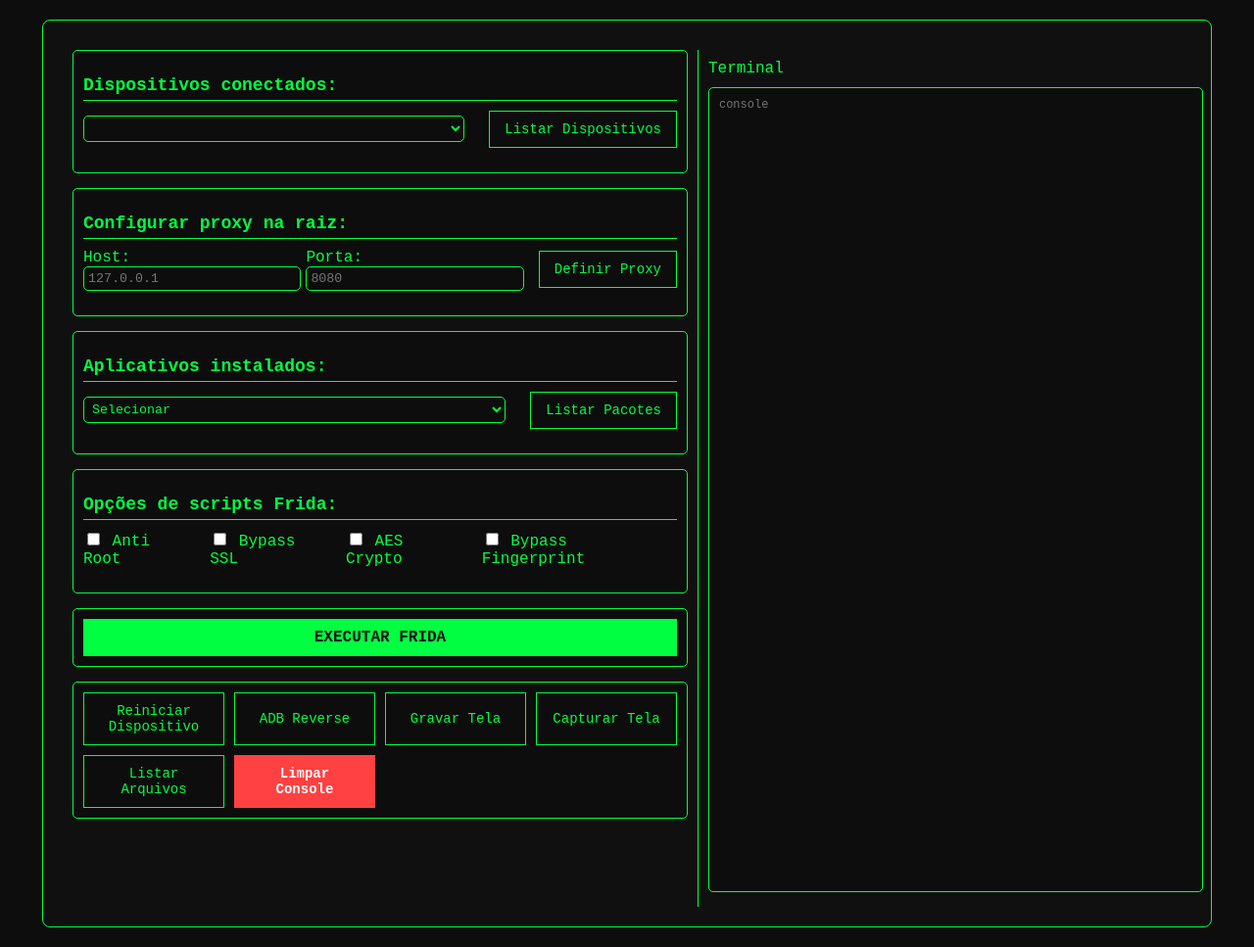
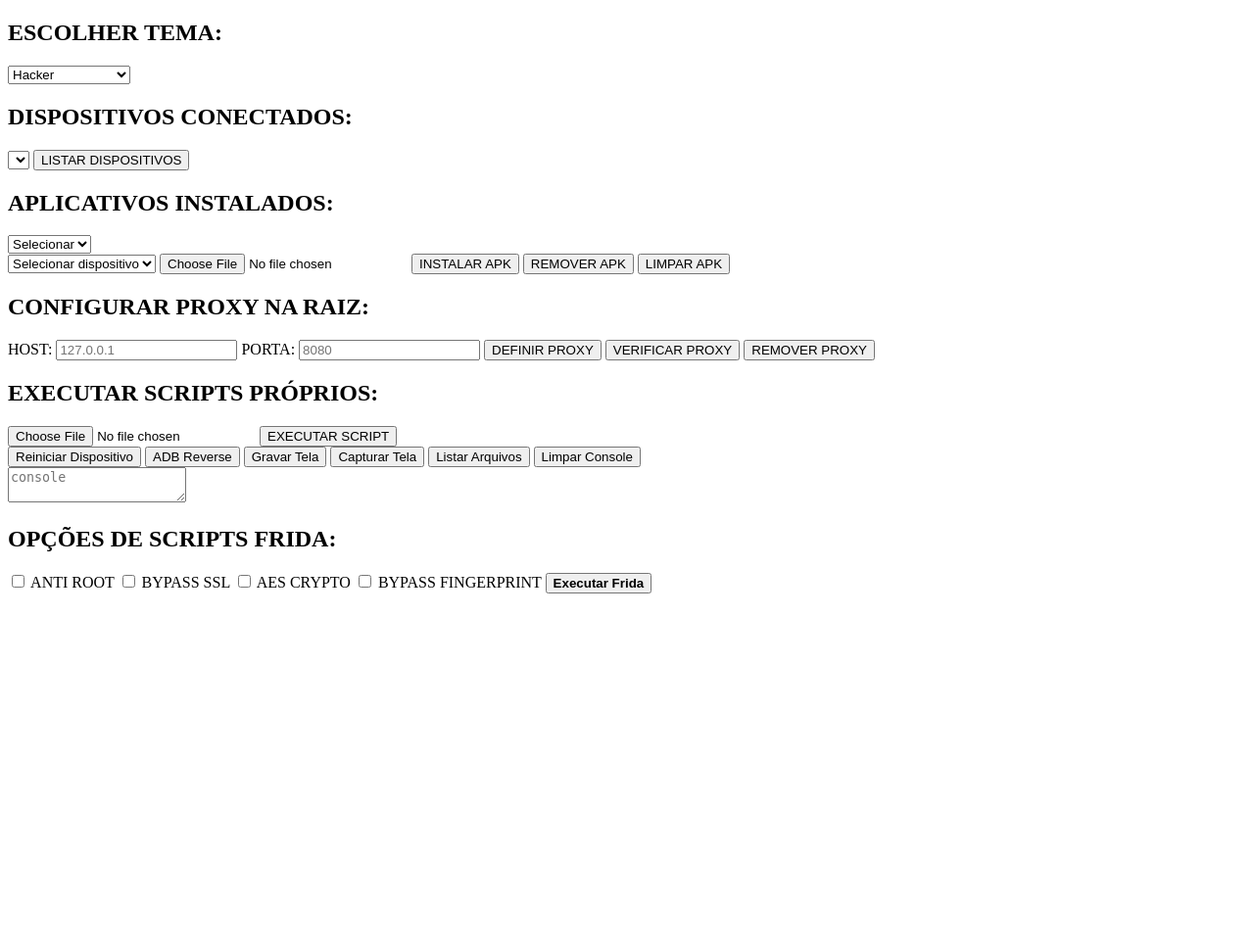
Before and after one commit to lucascdsm/web-fr1da, a Flask app: page / in a window 1280 px wide. Shown: the whole page at 98% size. After the commit the page ends 606 px from the top, so only its background shows below. Run offline with Flask 3, Linux system fonts and the light colour scheme; lists and menus that the app fills with data are empty; some libraries are stand-ins or nearby versions.

Commit message:
index.html

```diff
--- a/templates/index.html
+++ b/templates/index.html
@@ -1,55 +1,91 @@
 <!DOCTYPE html>
-<html lang="en">
+<html lang="pt-br">
 <head>
     <meta charset="UTF-8">
     <meta name="viewport" content="width=device-width, initial-scale=1.0">
     <title>Web FR1DA</title>
-    <link rel="stylesheet" href="{{ url_for('static', filename='css/styles.css') }}">
     <link rel="icon" type="image/png" href="https://frida.re/favicon.ico">
     <script src="https://cdnjs.cloudflare.com/ajax/libs/socket.io/4.0.0/socket.io.min.js"></script>
     <script src="{{ url_for('static', filename='js/scripts.js') }}" defer></script>
+    <link id="theme-link" rel="stylesheet" href="{{ url_for('static', filename='css/hacker.css') }}">
 </head>
 <body>
     <div class="container">
         <div class="main-content">
             <div class="section">
-                <h2>Dispositivos conectados:</h2>
+                <h2>ESCOLHER TEMA:</h2>
+                <div class="input-group">
+                    <select id="theme-selector" onchange="changeTheme()">
+                        <option value="hacker">Hacker</option>
+                        <option value="linux_mint">Linux Mint</option>
+                        <option value="burp">Burp Suite</option>
+                        <option value="cyber_punk">Cyber Punk 2077</option>
+                        <option value="suave">Suave</option>
+                        <option value="tech">Tech</option>
+                        <option value="win7">Win7</option>
+                        <option value="matrix">Matrix</option>
+                        <option value="blue">Blue</option>
+                    </select>
+                </div>
+            </div>
+            <!-- Seção de Dispositivos Conectados -->
+            <div class="section">
+                <h2>DISPOSITIVOS CONECTADOS:</h2>
                 <div class="input-group">
                     <select id="dispositivos">
                         <option value="">Carregando..</option>
                     </select>
-                    <button onclick="listarDispositivos()">Listar Dispositivos</button>
+                    <button onclick="listarDispositivos()">LISTAR DISPOSITIVOS</button>
                 </div>
             </div>
+
+                        <!-- Seção de Aplicativos Instalados -->
                         <div class="section">
-                <h2>Configurar proxy na raiz:</h2>
-                <div class="input-group">
-                    <label>Host: <input type="text" id="proxy_host" placeholder="127.0.0.1"></label>
-                    <label>Porta: <input type="text" id="proxy_port" placeholder="8080"></label>
-                    <button onclick="definirProxy()">Definir Proxy</button>
-                </div>
-            </div>
-            <div class="section">
-                <h2>Aplicativos instalados:</h2>
+                            <h2>APLICATIVOS INSTALADOS:</h2>
                             <div class="input-group">
                                 <select id="pacotes">
                                     <option value="">Selecionar</option>
                                 </select>
-                    <button onclick="listarPacotes()">Listar Pacotes</button>
+                            </div>
+                            <div class="input-group">
+                                <select id="dispositivos_upload">
+                                    <option value="">Selecionar dispositivo</option>
+                                </select>
+                                <input type="file" id="apk_file" accept=".apk">
+                                <button onclick="instalarAPK()">INSTALAR APK</button>
+                                <button onclick="removerApp()">REMOVER APK</button>
+                                <button onclick="limparPacote()">LIMPAR APK</button>
                             </div>
                         </div>
+
+            <!-- Seção de Configuração de Proxy -->
             <div class="section">
-                <h2>Opções de scripts Frida:</h2>
-                <div class="checkbox-group">
-                    <label><input type="checkbox" id="chk_anti_root"> Anti Root</label>
-                    <label><input type="checkbox" id="chk_bypass_ssl"> Bypass SSL</label>
-                    <label><input type="checkbox" id="chk_full_crypto"> AES Crypto</label>
-                    <label><input type="checkbox" id="chk_bypass_fingerprint"> Bypass Fingerprint</label> <!-- Novo checkbox -->
+                <h2>CONFIGURAR PROXY NA RAIZ:</h2>
+                <div class="input-group">
+                    <label>HOST: <input type="text" id="proxy_host" placeholder="127.0.0.1"></label>
+                    <label>PORTA: <input type="text" id="proxy_port" placeholder="8080"></label>
+                    <button onclick="definirProxy()">DEFINIR PROXY</button>
+                    <button onclick="verificarProxy()">VERIFICAR PROXY</button>
+                    <button onclick="removerProxy()">REMOVER PROXY</button>
+
                 </div>
             </div>
+
+
+
+<!-- Execução de Scripts Próprios -->
 <div class="section">
-                <button onclick="executarFrida()" class="btn-executar"><strong>Executar Frida</strong></button>
+    <h2>EXECUTAR SCRIPTS PRÓPRIOS:</h2>
+    <div class="input-group">
+        <input type="file" id="custom_script" accept=".js">
+        <button onclick="executeSelectedScript()">EXECUTAR SCRIPT</button>
     </div>
+</div>
+
+            <!-- Botão de Execução do Frida -->
+
+
+            <!-- Seção de Ações Diversas -->
             <div class="section" id="button-grid">
                 <button onclick="rebootDevice()">Reiniciar Dispositivo</button>
                 <button onclick="adbReverse()">ADB Reverse</button>
@@ -59,9 +95,21 @@
                 <button class="clearText" onclick="clearOutput()">Limpar Console</button>
             </div>
         </div>
+
+        <!-- Terminal -->
         <div class="side-content">
-            <span>Terminal</span>
             <textarea id="terminal" placeholder="console" readonly></textarea>
+                        <!-- Seção de Opções de Scripts Frida -->
+                        <div class="section">
+                            <h2>OPÇÕES DE SCRIPTS FRIDA:</h2>
+                            <div class="checkbox-group">
+                                <label><input type="checkbox" id="chk_anti_root"> ANTI ROOT</label>
+                                <label><input type="checkbox" id="chk_bypass_ssl"> BYPASS SSL</label>
+                                <label><input type="checkbox" id="chk_full_crypto"> AES CRYPTO</label>
+                                <label><input type="checkbox" id="chk_bypass_fingerprint"> BYPASS FINGERPRINT</label>
+                                    <button onclick="executarFrida()" class="btn-executar"><strong>Executar Frida</strong></button>
+                            </div>
+                        </div>
         </div>
     </div>
 </body>
```
Lines whose indentation alone changed are shown as unchanged.
